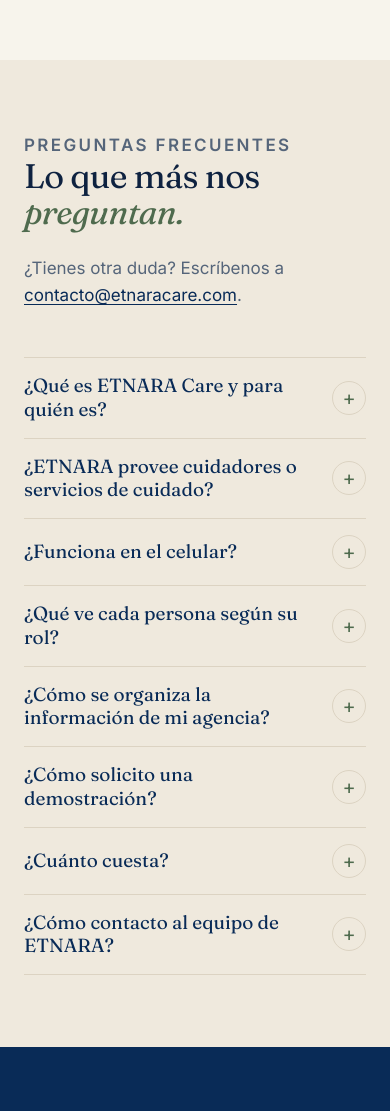
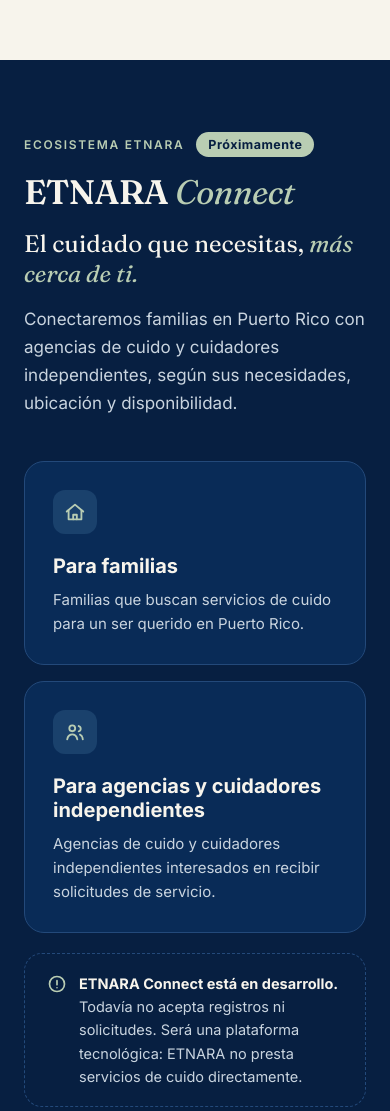
Before and after one commit to ETNARA-Care/ETNARA-Website, a plain HTML site: page index.html in a window 390 px wide. Shown: the part 10440-11551 px from the top of the page. Drawn offline with Linux system fonts and the light colour scheme.

Commit message:
Sección ETNARA Connect (próximamente) y enlace en la navegación
- Nueva sección #connect tras Fundadoras: distintivo Próximamente, mensaje, descripción y dos públicos; sin formularios ni enlaces
- Enlace en el menú de escritorio, el menú móvil y el pie
- Menú de escritorio en una sola línea entre 901 y 1240 px

Co-Authored-By: Claude Opus 5.5 <noreply@anthropic.com>
Claude-Session: https://claude.ai/code/session_01PiRjkCmeFQjHT3d7nYrDH2

```diff
--- a/index.html
+++ b/index.html
@@ -50,6 +50,7 @@
       <a href="#cumplimiento">Documentos</a>
       <a href="#precios">Precios</a>
       <a href="#fundadoras">Fundadoras</a>
+      <a href="#connect">Connect</a>
       <a href="#preguntas">Preguntas</a>
     </nav>
     <div class="header-actions">
@@ -67,7 +68,8 @@
     <a href="#roles">Para quién</a>
     <a href="#cumplimiento">Documentos</a>
     <a href="#precios">Precios</a>
-      <a href="#fundadoras">Fundadoras</a>
+    <a href="#fundadoras">Fundadoras</a>
+    <a href="#connect">ETNARA Connect</a>
     <a href="#preguntas">Preguntas</a>
     <a href="https://app.etnaracare.com/">Entrar</a>
     <a class="pill pill-cream" href="#demo">Solicitar demo</a>
@@ -355,6 +357,33 @@
   </div>
 </section>
 
+<section class="section connect" id="connect" aria-labelledby="connect-titulo">
+  <div class="wrap">
+    <div class="connect-head reveal">
+      <p class="connect-kicker">ECOSISTEMA ETNARA <span class="connect-badge">Próximamente</span></p>
+      <h2 id="connect-titulo" class="connect-brand"><b>ETNARA</b> <i>Connect</i></h2>
+      <p class="connect-lead">El cuidado que necesitas, <em>más cerca de ti.</em></p>
+      <p class="connect-desc">Conectaremos familias en Puerto Rico con agencias de cuido y cuidadores independientes, según sus necesidades, ubicación y disponibilidad.</p>
+    </div>
+    <div class="connect-grid">
+      <article class="connect-card reveal">
+        <span class="connect-ico" aria-hidden="true"><svg width="22" height="22" viewBox="0 0 24 24" fill="none" stroke="currentColor" stroke-width="2" stroke-linecap="round" stroke-linejoin="round"><path d="M3 11.5 12 4l9 7.5"/><path d="M5 10v10h14V10"/><path d="M10 20v-5h4v5"/></svg></span>
+        <h3>Para familias</h3>
+        <p>Familias que buscan servicios de cuido para un ser querido en Puerto Rico.</p>
+      </article>
+      <article class="connect-card reveal">
+        <span class="connect-ico" aria-hidden="true"><svg width="22" height="22" viewBox="0 0 24 24" fill="none" stroke="currentColor" stroke-width="2" stroke-linecap="round" stroke-linejoin="round"><circle cx="9" cy="8" r="3.2"/><path d="M3.5 20c.6-3.4 2.8-5.4 5.5-5.4s4.9 2 5.5 5.4"/><path d="M16 5.5a3 3 0 0 1 0 5.8"/><path d="M17.5 14.8c1.7.6 2.7 2.4 3 5.2"/></svg></span>
+        <h3>Para agencias y cuidadores independientes</h3>
+        <p>Agencias de cuido y cuidadores independientes interesados en recibir solicitudes de servicio.</p>
+      </article>
+    </div>
+    <div class="connect-note reveal">
+      <svg width="20" height="20" viewBox="0 0 24 24" fill="none" stroke="currentColor" stroke-width="2" stroke-linecap="round" stroke-linejoin="round" aria-hidden="true"><circle cx="12" cy="12" r="9"/><path d="M12 8v5M12 16.5v.01"/></svg>
+      <p><b>ETNARA Connect está en desarrollo.</b> Todavía no acepta registros ni solicitudes. Será una plataforma tecnológica: ETNARA no presta servicios de cuido directamente.</p>
+    </div>
+  </div>
+</section>
+
 <section class="section section-sand" id="preguntas">
   <div class="wrap">
     <div class="section-head reveal">
@@ -500,6 +529,7 @@
     <span>© 2026 De La Vega Technology LLC. ETNARA Care es una marca de De La Vega Technology LLC.</span>
     <nav class="footer-nav" aria-label="Pie de página">
       <a href="#plataforma">Plataforma</a>
+      <a href="#connect">ETNARA Connect</a>
       <a href="#preguntas">Preguntas</a>
       <a href="#demo">Solicitar demo</a>
       <a href="https://app.etnaracare.com/">Acceso a la plataforma</a>
--- a/styles.css
+++ b/styles.css
@@ -377,3 +377,28 @@ section[id]{scroll-margin-top:76px}
 .pricing-card .pill{text-align:center;justify-content:center}
 .pricing-note{color:var(--muted);font-size:.88rem;line-height:1.6;margin:22px 0 0}
 @media(max-width:760px){.pricing-grid{grid-template-columns:1fr}.pricing-card{padding:24px}.pricing-price strong{font-size:2.8rem}}
+
+/* ETNARA Connect (próximamente) */
+.connect{background:var(--navy-deep);color:var(--cream)}
+.connect-head{max-width:760px;margin-bottom:44px}
+.connect-kicker{font-size:12px;letter-spacing:.14em;font-weight:600;color:var(--sage-light);display:inline-flex;align-items:center;gap:12px;flex-wrap:wrap}
+.connect-badge{letter-spacing:.04em;font-size:12.5px;background:var(--sage-light);color:var(--navy-deep);border-radius:999px;padding:5px 12px;font-weight:700}
+.connect-brand{font-family:var(--serif);font-weight:400;font-size:clamp(40px,5vw,64px);letter-spacing:-.01em;margin:18px 0 0;line-height:1.05}
+.connect-brand b{font-weight:600}
+.connect-brand i{color:var(--sage-light)}
+.connect-lead{font-family:var(--serif);font-size:clamp(24px,2.6vw,34px);line-height:1.25;margin-top:18px}
+.connect-lead em{color:var(--sage-light)}
+.connect-desc{font-size:17px;line-height:1.65;color:var(--on-navy);margin-top:16px;max-width:640px}
+.connect-grid{display:grid;grid-template-columns:repeat(auto-fit,minmax(260px,1fr));gap:16px}
+.connect-card{background:var(--navy);border:1px solid var(--navy-line);border-radius:20px;padding:28px}
+.connect-ico{width:44px;height:44px;border-radius:12px;display:grid;place-items:center;background:var(--navy-soft);color:var(--sage-light)}
+.connect-card h3{font-size:20px;margin:20px 0 10px}
+.connect-card p{font-size:15px;line-height:1.6;color:var(--on-navy)}
+.connect-note{display:flex;gap:12px;align-items:flex-start;margin-top:20px;border:1px dashed var(--navy-line);border-radius:18px;padding:18px 22px;color:var(--sage-light)}
+.connect-note svg{flex:none;margin-top:2px}
+.connect-note p{margin:0;font-size:14.5px;line-height:1.6;color:var(--on-navy)}
+.connect-note b{color:var(--cream)}
+/* Menú de escritorio en una sola línea con 8 enlaces */
+.nav a,.header-actions a{white-space:nowrap}
+@media (min-width:901px) and (max-width:1240px){.nav{gap:16px;font-size:13px}.header-actions{gap:14px}.header-actions .pill{padding-left:16px;padding-right:16px}}
+@media (min-width:901px) and (max-width:1000px){.nav{gap:11px;font-size:12.5px}.header-actions{gap:10px}}
```
